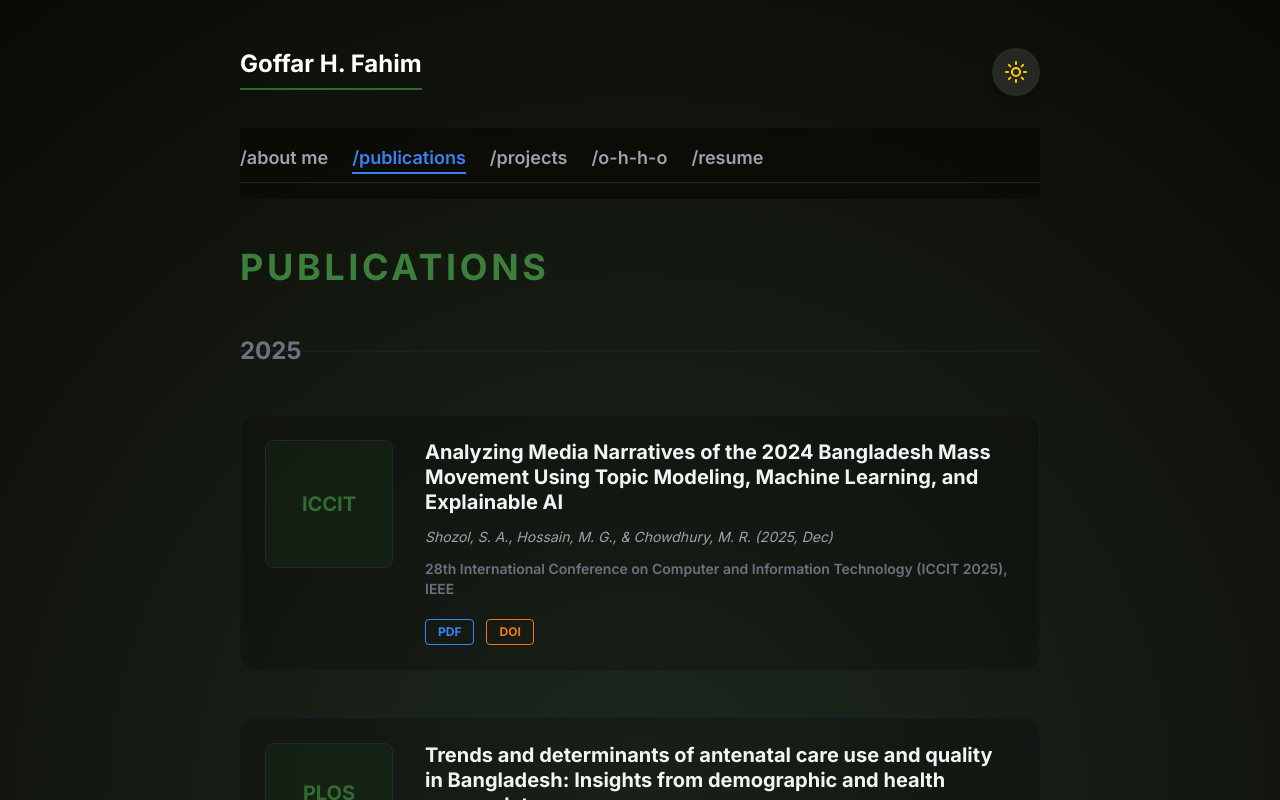
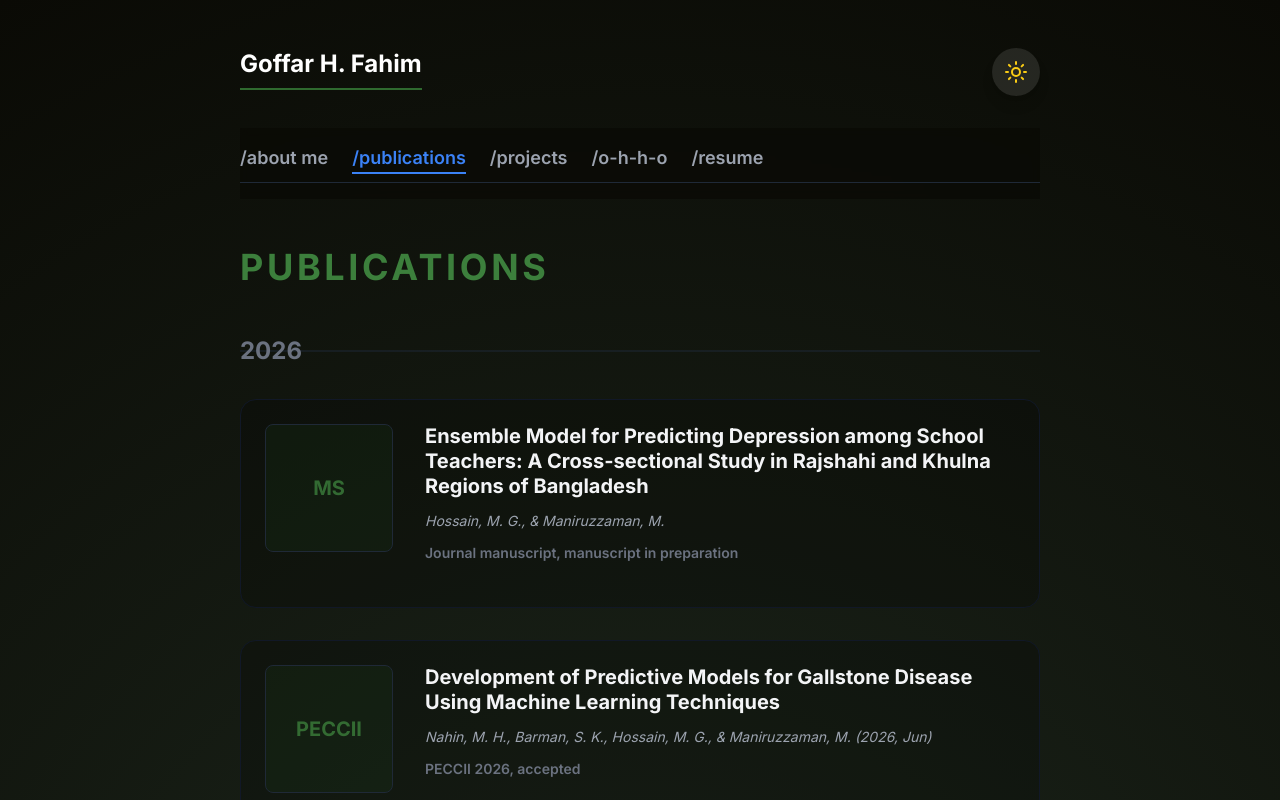
Before and after one commit to Goffar-dp/Goffar-dp.github.io, a React (Vite) app: page / in a window 1280 px wide. Both pictures are taken after a click on the button "/publications". Shown: the top 800 px of the page. Built offline with nearby package versions, Linux system fonts and the light colour scheme; a web font is replaced by a local one.

Commit message:
Update App.tsx

```diff
--- a/App.tsx
+++ b/App.tsx
@@ -246,21 +246,34 @@ const App: React.FC = () => {
     );
   };
 
-  const PublicationsPage = () => (
+const PublicationsPage = () => {
+  const years = [2026, 2025];
+
+  return (
     <div className="animate-fadeIn">
-      <h1 className="text-4xl font-bold mb-12 text-[#3c7f3c] uppercase tracking-widest">Publications</h1>
+      <h1 className="text-4xl font-bold mb-12 text-[#3c7f3c] uppercase tracking-widest">
+        Publications
+      </h1>
+
       <div className="space-y-12">
-        <div className="relative">
-          <div className={`absolute left-0 top-1/2 -translate-y-1/2 w-full h-[1px] -z-10 ${isDarkMode ? 'bg-gray-800' : 'bg-slate-200'}`}></div>
-          <span className={`pr-4 text-2xl font-bold text-gray-500 transition-colors ${isDarkMode ? 'bg-transparent' : 'bg-[#f8fafc]'}`}>2025</span>
-        </div>
-        {PUBLICATIONS_DATA.filter(p => p.year === 2025).map(pub => (
-          <PublicationCard key={pub.id} pub={pub} />
+        {years.map(year => (
+          <div key={year} className="space-y-8">
+            <div className="relative">
+              <div className={`absolute left-0 top-1/2 -translate-y-1/2 w-full h-[1px] -z-10 ${isDarkMode ? 'bg-gray-800' : 'bg-slate-200'}`}></div>
+              <span className={`pr-4 text-2xl font-bold text-gray-500 transition-colors ${isDarkMode ? 'bg-transparent' : 'bg-[#f8fafc]'}`}>
+                {year}
+              </span>
+            </div>
+
+            {PUBLICATIONS_DATA.filter(p => p.year === year).map(pub => (
+              <PublicationCard key={pub.id} pub={pub} />
+            ))}
+          </div>
         ))}
       </div>
     </div>
   );
-
+};
   const ProjectsPage = () => (
     <div className="animate-fadeIn">
       <h1 className="text-4xl font-bold mb-12 text-[#3c7f3c] uppercase tracking-widest">Projects</h1>
```
